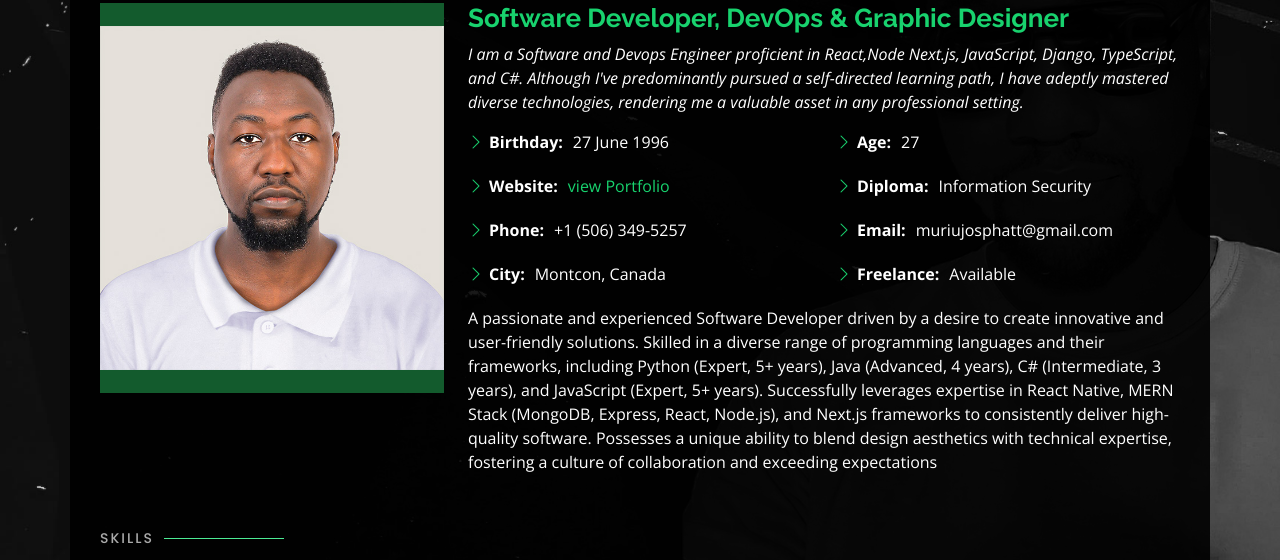
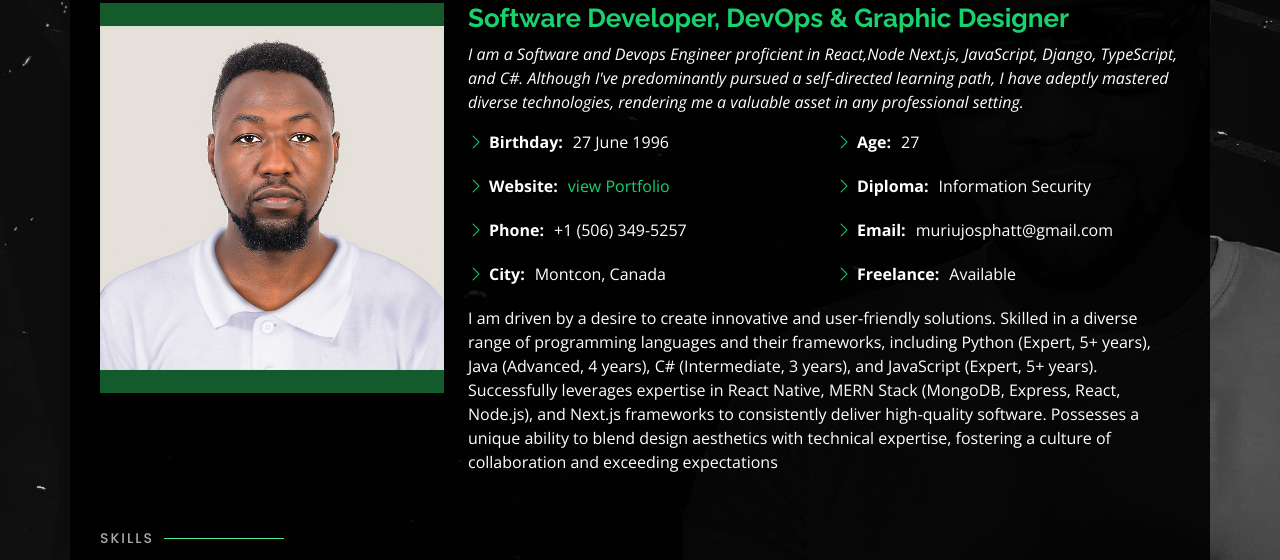
Before and after one commit to jaykido/18-12-23_portfolio, a plain HTML site: page index.html in a window 1280 px wide. Both pictures are taken after a click on the link "About". Shown: the part 210-770 px from the top of the page. Drawn offline with nearby package versions, Linux system fonts and the light colour scheme.

```diff
--- a/index.html
+++ b/index.html
@@ -106,7 +106,7 @@
             </div>
           </div>
           <p>
-            A passionate and experienced Software Developer driven by a desire to create innovative and user-friendly solutions. Skilled in a diverse range of programming languages and their frameworks, including Python (Expert, 5+ years), Java (Advanced, 4 years), C# (Intermediate, 3 years), and JavaScript (Expert, 5+ years). Successfully leverages expertise in React Native, MERN Stack (MongoDB, Express, React, Node.js), and Next.js frameworks to consistently deliver high-quality software. Possesses a unique ability to blend design aesthetics with technical expertise, fostering a culture of collaboration and exceeding expectations
+            I am driven by a desire to create innovative and user-friendly solutions. Skilled in a diverse range of programming languages and their frameworks, including Python (Expert, 5+ years), Java (Advanced, 4 years), C# (Intermediate, 3 years), and JavaScript (Expert, 5+ years). Successfully leverages expertise in React Native, MERN Stack (MongoDB, Express, React, Node.js), and Next.js frameworks to consistently deliver high-quality software. Possesses a unique ability to blend design aesthetics with technical expertise, fostering a culture of collaboration and exceeding expectations
           </p>
         </div>
       </div>
```
